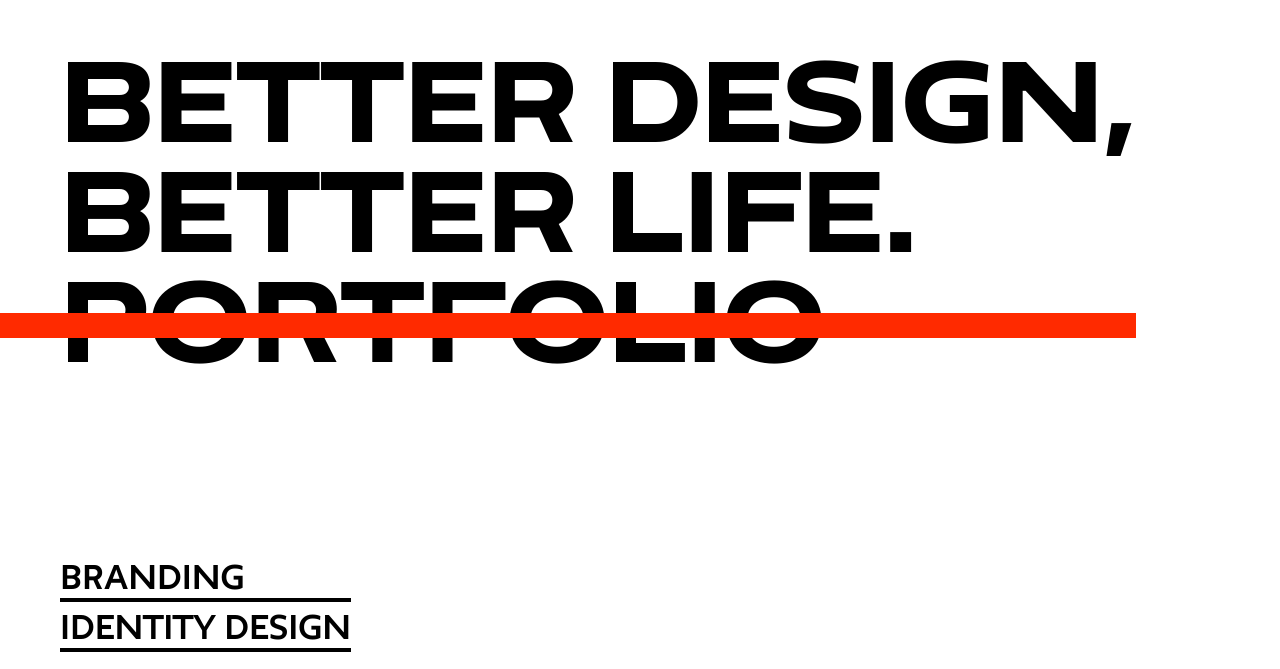
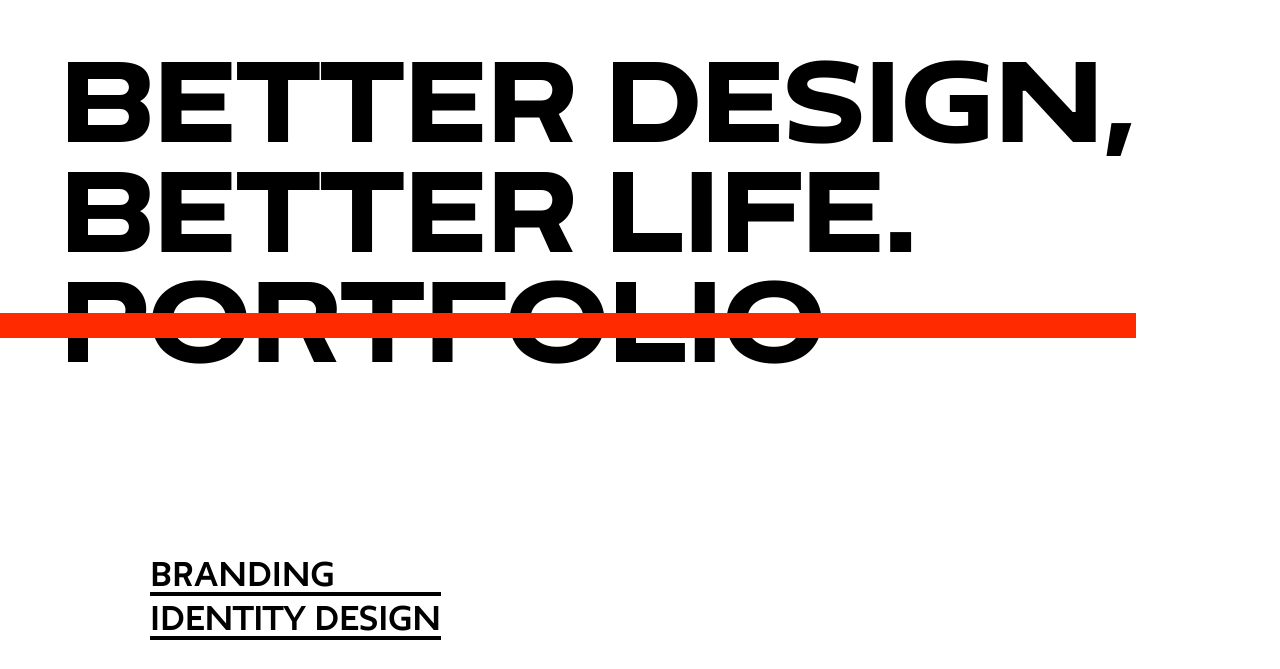
Before and after one commit to FutureSeller/solasido.kr, a Next.js app: page / in a window 1280 px wide. Shown: the part 228-897 px from the top of the page. Built offline with nearby package versions, Linux system fonts and the light colour scheme.

Commit message:
FP-41 Remove animation-delay for each slogans and adjust indents

```diff
--- /dev/null
+++ b/components/Content.module.scss
@@ -0,0 +1,13 @@
+@import '../styles/responsive';
+
+.Content {
+  padding-left: 90px;
+
+  @include tablet {
+    padding-left: 20px;
+  }
+
+  @include mobile {
+    padding-left: 0;
+  }
+}
--- /dev/null
+++ b/components/Content.tsx
@@ -0,0 +1,13 @@
+import styles from './Content.module.scss'
+
+import type { ReactNode } from 'react'
+
+interface Props {
+  children: ReactNode
+}
+
+export default function Content({ children }: Props) {
+  return (
+    <div className={styles.Content}>{children}</div>
+  )
+}
--- a/components/Main.module.scss
+++ b/components/Main.module.scss
@@ -51,14 +51,7 @@
   & > span {
     opacity: 0;
     animation: blink 1.8s forwards;
-  }
-
-  & > span:nth-of-type(1) {
     animation-delay: 0.5s;
-  }
-
-  & > span:nth-of-type(2) {
-    animation-delay: 1s;
   }
 }
 
@@ -66,7 +59,7 @@
   position: relative;
   opacity: 0;
   animation: blink 1.8s forwards;
-  animation-delay: 1.5s;
+  animation-delay: 1s;
 
   &::before {
     position: absolute;
@@ -75,7 +68,7 @@
     border-bottom: 25px solid $red;
     content: '';
     animation: slideIn 1s forwards;
-    animation-delay: 2s;
+    animation-delay: 1.5s;
 
     @include tablet {
       top: 25.5%;
@@ -93,5 +86,5 @@
   padding-top: 160px;
   opacity: 0;
   animation: blink 1.8s forwards;
-  animation-delay: 2.5s;
+  animation-delay: 2s;
 }
--- a/components/Main.tsx
+++ b/components/Main.tsx
@@ -1,5 +1,6 @@
 import styles from './Main.module.scss'
 
+import Content from './Content'
 import Subject from './Subject'
 
 export default function Main() {
@@ -11,7 +12,9 @@ export default function Main() {
         <span>Better Life.</span>
       </div>
       <h1 className={styles.Main__portfolio}>Portfolio</h1>
-      <Subject className={styles.Main__subject} />
+      <Content>
+        <Subject className={styles.Main__subject} />
+      </Content>
     </div>
   )
 }
--- a/components/Subject.module.scss
+++ b/components/Subject.module.scss
@@ -5,7 +5,7 @@
   font-family: 'Neue Bold';
   font-weight: 700;
   font-size: 30px;
-  line-height: 36px;
+  line-height: 30px;
 
   @include tablet {
     font-size: 20px;
```
